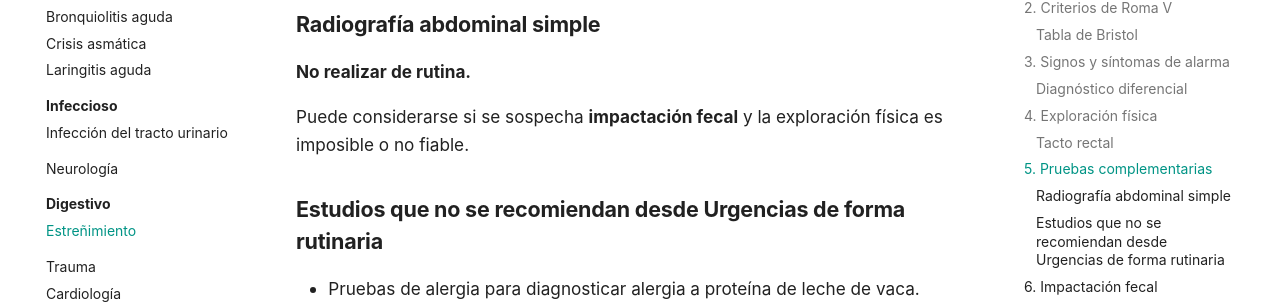
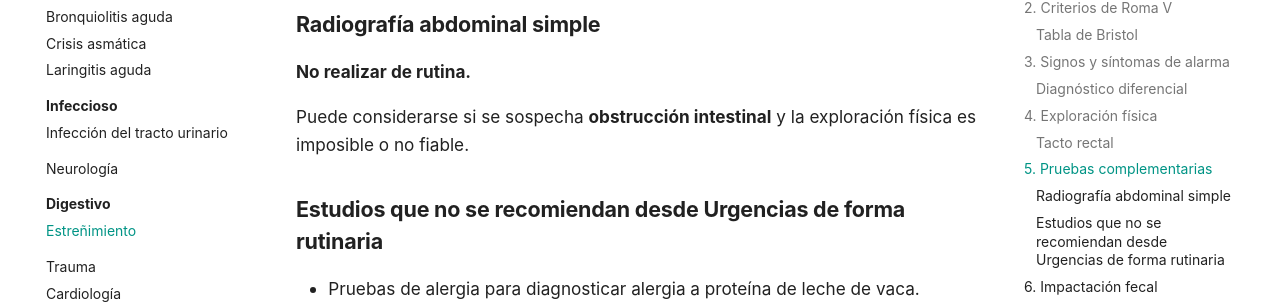
Before and after one commit to gonzaloares/urgencias-pediatricas, an MkDocs documentation site: the page built from docs/digestivo/estrenimiento.md, in a window 1280 px wide and 900 px high, scrolled down 5345 px. Shown: the part 154-458 px from the top of the window. Built offline with MkDocs 1.6.1 and Material for MkDocs 9.7.7, drawn with Linux system fonts in a browser that asks for light colours.

Commit message:
Update indication for abdominal X-ray in constipation

```diff
--- a/docs/digestivo/estrenimiento.md
+++ b/docs/digestivo/estrenimiento.md
@@ -169,7 +169,7 @@ Considerarlo si:
 
 **No realizar de rutina.**
 
-Puede considerarse si se sospecha **impactación fecal** y la exploración física es imposible o no fiable.
+Puede considerarse si se sospecha **obstrucción intestinal** y la exploración física es imposible o no fiable.
 
 ### Estudios que no se recomiendan desde Urgencias de forma rutinaria
 
```
